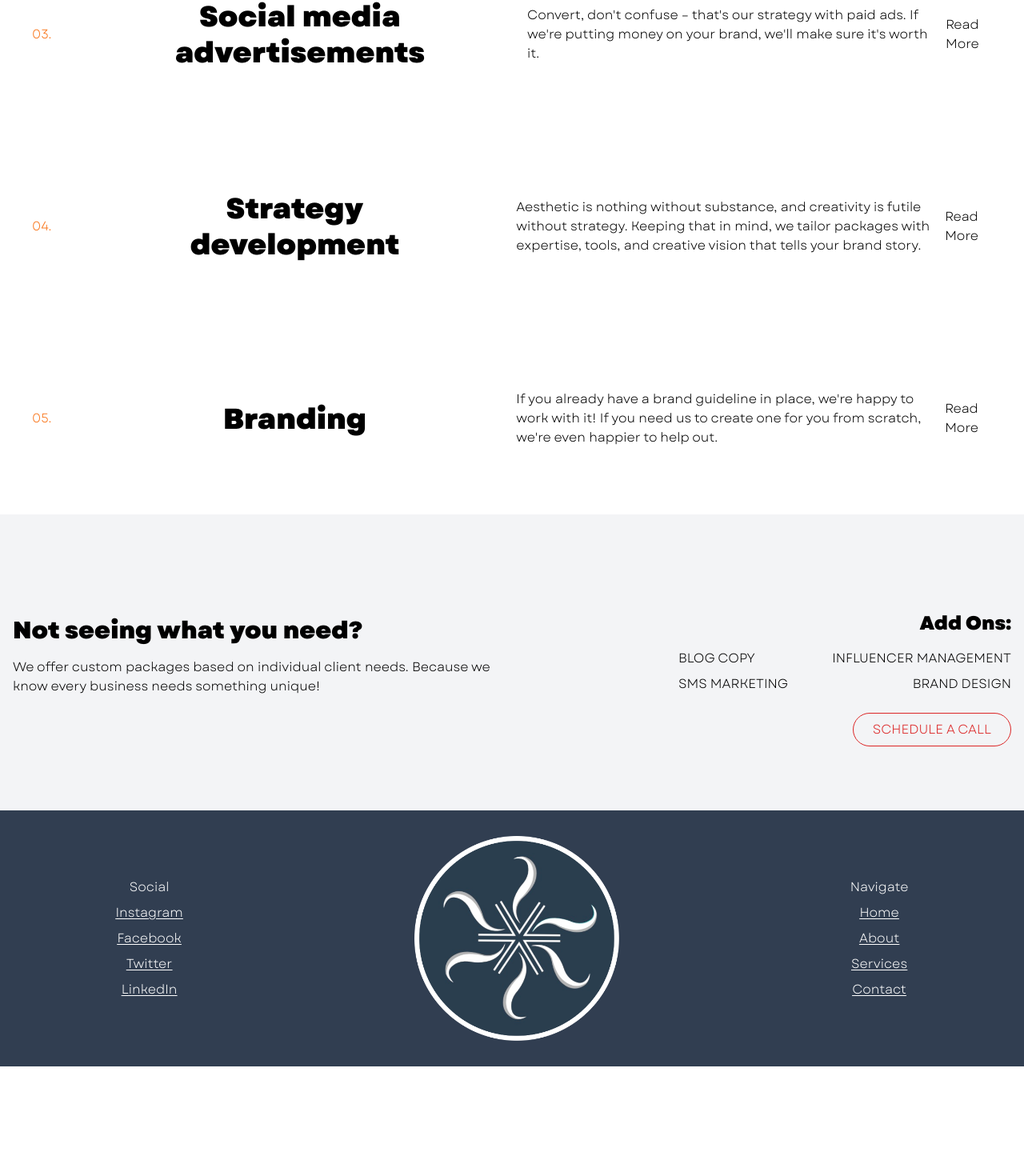
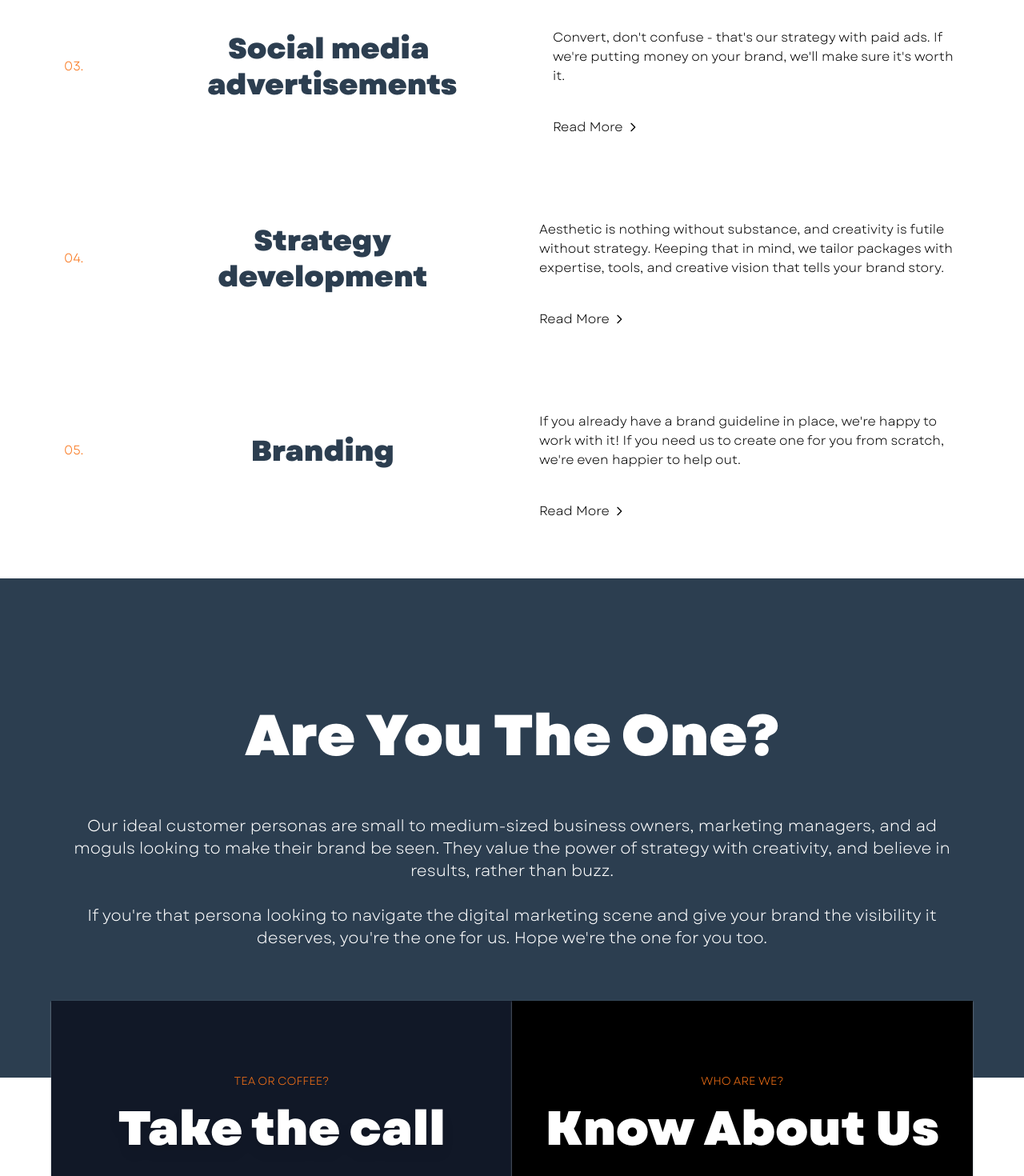
Before and after one commit to AESiR-0/the-bright-layers, a Next.js app: page /services in a window 1280 px wide. Shown: the part 1269-2739 px from the top of the page at 80% size. Before the commit the page ends 2602 px from the top, so only its background shows below. Built offline with nearby package versions, Linux system fonts and the light colour scheme.

Commit message:
Refactor layout structure and enhance service components with new CTA section

```diff
--- a/app/layout.tsx
+++ b/app/layout.tsx
@@ -7,13 +7,14 @@ import Footer from "@/components/sections/Footer";
 
 
 const garet = localFont({
-  src:[
-   { path:'./fonts/Garet-Book.otf',
-    weight:'300',
- }   ,
+  src: [
     {
-  path:'./fonts/Garet-Heavy.otf',
-  weight:'600'
+      path: './fonts/Garet-Book.otf',
+      weight: '300',
+    },
+    {
+      path: './fonts/Garet-Heavy.otf',
+      weight: '600'
     }
   ]
 }
@@ -36,12 +37,8 @@ export default function RootLayout({
         <div className="overflow-x-hidden">
           {children}
         </div>
+        <Footer />
       </body>
-        <footer>
-        <Footer />
-        </footer>
-
-
     </html>
   );
 }
--- a/app/page.tsx
+++ b/app/page.tsx
@@ -7,13 +7,13 @@ import Blogs from "@/components/sections/Blogs";
 
 export default function Home() {
   return (
-    <>
+    <div>
       <Hero />
       <About />
       <AccordionMain />
       <CarouselSize />
       <Services />
       <Blogs />
-    </>
+    </div>
   );
 }
--- a/app/services/page.tsx
+++ b/app/services/page.tsx
@@ -1,15 +1,14 @@
 import React from 'react'
 import ServiceSection from '@/components/sections/service/Services'
-import ServiceCards from '@/components/sections/service/Card'
 import Hero from '@/components/sections/service/Hero'
+import CTA from '@/components/sections/service/CTA'
 
 export default function page() {
   return (
     <div className='w-full overflow-x-hidden '>
       <Hero />
       <ServiceSection />
-      <ServiceCards />
-
+      <CTA />
     </div>
   )
 }
--- a/components/Modal.tsx
+++ b/components/Modal.tsx
@@ -11,20 +11,39 @@ const Modal = ({ data, setHandler }: {
 
     return (
         <div>
-            <div className='fixed top-0 left-0 w-full h-full bg-gray-300 flex justify-center items-center'>
-                <div className='max-w-[460px] bg-white shadow-lg py-2 rounded-md'>
-                    <h2 className='text-sm font-medium text-gray-900 border-b border-gray-300 py-3 px-4 mb-4'>{data.title}</h2>
+            <div className='fixed z-50 top-0 left-0 w-full h-full bg-gray-300 flex justify-center items-center'>
+                <div className='max-w-[70vw] relative h-[60vh] bg-white shadow-lg px-16 py-7 rounded-md'>
+                    <h2 className='text-4xl  font-semibold text-center text-primary border-b border-gray-300 py-3 px-4 mb-4'>{data.title}</h2>
                     <div className='px-4 pb-4'>
-                        <p className='text-sm font-medium text-gray-700'>{data.content}</p>
+                        <p className='text-md font-medium text-primary'>{data.content}</p>
                     </div>
-                    <div className='border-t border-gray-300 flex justify-between items-center px-4 pt-2'>
-                        <div className='text-sm font-medium text-gray-700'>Example Content</div>
+                    <div className="py-2">
+                        {data.bullets.map((item, index) => (
+                            <>
+                                <li className="text-primary px-4  text-lg ">{item}</li>
+                            </>
+                        ))}
+                    </div>
+                    <div className=' absolute top-2 right-4 flex justify-between items-center px-4 pt-2'>
                         <button
                             type='button'
-                            className='h-8 px-2 text-sm rounded-md bg-gray-700 text-white'
+                            className='h-10 text-4xl px-3 rounded-md font-bold  text-secondary hover:text-orange-500 transition-all duration-200 ease-in-out hover:scale-90'
                             onClick={() => setHandler(false)}
                         >
-                            Close
+                            <svg
+                                xmlns="http://www.w3.org/2000/svg"
+                                fill="none"
+                                viewBox="0 0 24 24"
+                                strokeWidth={2}
+                                stroke="currentColor"
+                                className="w-8 h-8"
+                            >
+                                <path
+                                    strokeLinecap="round"
+                                    strokeLinejoin="round"
+                                    d="M6 18L18 6M6 6l12 12"
+                                />
+                            </svg>
                         </button>
                     </div>
                 </div>
@@ -40,7 +59,26 @@ export function ModalButton({ text, data, }: { text: string; data: obj; }) {
     }
     return (
         <>
-            <button onClick={() => handleModal}>{text}</button>
+            <button onClick={(e) => {
+                e.preventDefault;
+                handleModal();
+            }}>          <span className="flex items-center gap-1 hover:text-orange-500 hover:gap-2 transition-all">
+                    {text}
+                    <svg
+                        xmlns="http://www.w3.org/2000/svg"
+                        fill="none"
+                        viewBox="0 0 24 24"
+                        strokeWidth={2}
+                        stroke="currentColor"
+                        className="w-4 h-4"
+                    >
+                        <path
+                            strokeLinecap="round"
+                            strokeLinejoin="round"
+                            d="M9 5l7 7-7 7"
+                        />
+                    </svg>
+                </span></button>
             {openModal && (
                 <>
                     <Modal data={data} setHandler={setModal} key={data.title} />
--- a/components/sections/Footer.tsx
+++ b/components/sections/Footer.tsx
@@ -18,7 +18,7 @@ const navigation = [
 
 export default function Footer() {
   return (
-    <footer className="w-full h-80 bg-secondary items-center flex justify-around">
+    <div className="w-full h-80 bg-secondary items-center flex justify-around">
       <div className="list-none text-center">
         <li className="text-accent py-1">Social</li>
         {socialLinks.map((link, index) => (
@@ -44,6 +44,6 @@ export default function Footer() {
           </li>
         ))}
       </div>
-    </footer>
+    </div>
   );
 }
--- /dev/null
+++ b/components/sections/service/CTA.tsx
@@ -0,0 +1,41 @@
+'use client'
+import React, { useState } from 'react'
+import { Slide, Fade, Reveal } from "react-awesome-reveal";
+
+
+export default function CTA() {
+    const [hover1, setHover1] = useState(false)
+    const [hover, setHover] = useState(false)
+
+    return (
+        <div className="bg-primary flex flex-col items-center justify-center h-full w-full">
+            <div className='flex gap-16 text-center  py-40 px-20  container text-accent flex-col'>
+                <Slide direction='up' triggerOnce>
+                    <h1 className="text-7xl  font-bold">Are You The One? </h1>
+                </Slide>
+
+                <Fade triggerOnce>
+                    <p className="text-xl">Our ideal customer personas are small to medium-sized business owners, marketing managers, and ad moguls looking to make their brand be seen. They value the power of strategy with creativity, and believe in results, rather than buzz.
+                        <br />
+                        <br />
+                        If you're that persona looking to navigate the digital marketing scene and give your brand the visibility it deserves, you're the one for us.
+                        Hope we're the one for you too.
+                    </p>
+                </Fade>
+            </div>
+            <div className="h-[35vh] flex justify-center bg-accent w-full">
+                <div className="  -mt-24 flex w-[90vw] h-full">
+                    <div onMouseEnter={() => setHover(true)} onMouseLeave={() => setHover(false)} className="bg-gray-900 text-accent hover:bg-orange-500 shadow-sm justify-center items-center duration-300 gap-5 hover:shadow-xl shadow-gray-400 hover:scale-[1.01] duration-500 flex flex-col    ease-in transition-all w-1/2">
+                        <h6 className={`text-sm  ${hover ? 'text-black' : 'text-orange-500'} text-center uppercase`}>tea or coffee?</h6>
+                        <h1 className="text-6xl drop-shadow-lg font-bold text-center">Take the call</h1>
+                    </div>
+                    <div onMouseEnter={() => setHover1(true)} onMouseLeave={() => setHover1(false)} className="w-1/2 bg-black text-accent hover:bg-orange-500 shadow-sm justify-center items-center duration-300 gap-5 hover:shadow-xl shadow-gray-400 hover:scale-[1.01] duration-500 flex flex-col     ease-in transition-all">
+                        <h6 className={`text-sm  ${hover1 ? 'text-black' : 'text-orange-500'} text-center uppercase`}>Who are we?</h6>
+                        <h1 className="text-6xl drop-shadow-lg font-bold text-center">Know About Us</h1>
+
+                    </div>
+                </div>
+            </div >
+        </div >
+    )
+}
--- a/components/sections/service/Card.tsx
+++ /dev/null
@@ -1,34 +0,0 @@
-import React from 'react';
-
-const ServiceCards: React.FC = () => {
-  return (
-    <section className="bg-gray-100 py-20">
-      <div className="container mx-auto px-4 flex flex-col md:flex-row justify-between items-center">
-        <div className="md:w-1/2 text-center md:text-left mb-8 md:mb-0">
-          <h2 className="text-3xl font-bold mb-4">Not seeing what you need?</h2>
-          <p className="mb-4">
-            We offer custom packages based on individual client needs. Because we know every business needs something unique!
-          </p>
-        </div>
-        <div className="md:w-1/3 mt-10 text-center md:text-right">
-          <h3 className="text-2xl font-semibold mb-4">Add Ons:</h3>
-          <ul className="space-y-2">
-            <div className="flex justify-between">
-            <li>BLOG COPY</li>
-            <li>INFLUENCER MANAGEMENT</li>
-            </div>
-            <div className="flex justify-between">
-            <li>SMS MARKETING</li>
-            <li className='text-left'> BRAND DESIGN</li>
-            </div>
-          </ul>
-          <button className="mt-6 border border-red-600 text-red-600 py-2 px-6 rounded-full hover:bg-red-600 hover:text-white transition duration-300">
-            SCHEDULE A CALL
-          </button>
-        </div>
-      </div>
-    </section>
-  );
-};
-
-export default ServiceCards;
--- a/components/sections/service/Services.tsx
+++ b/components/sections/service/Services.tsx
@@ -1,6 +1,7 @@
+'use client'
 import { ModalButton } from "@/components/Modal";
-import { title } from "process";
 import React from "react";
+import { Slide, Fade, Reveal } from "react-awesome-reveal";
 
 const ServicesData = [
   {
@@ -36,7 +37,7 @@ const ServicesData = [
   {
     number: "03.",
     title: "Social media advertisements",
-    content: `Convert, don't confuse – that's our strategy with paid ads. If we're putting money on your brand, we'll make sure it's worth it.
+    content: `Convert, don't confuse - that's our strategy with paid ads. If we're putting money on your brand, we'll make sure it's worth it.
 `, items: ["Meta ads",
       "Budget optimisation",
       "Campaign execution",
@@ -66,18 +67,35 @@ const ServicesData = [
 
 const ServicesSection: React.FC = () => {
   return (
-    <div className="flex-col flex  w-screen">
+    <div className="flex-col flex py-10  w-screen">
       {ServicesData.map((service) => (
-        <>
-          <div className="flex items-center  h-[30vh] w-full px-10 ">
-            <div className="text-orange-500 w-[5%] ">{service.number}</div>
-            <div className="text-4xl text-center leading-tight w-1/2 px-32  font-bold">
-              {service.title}
+        <div>
+          <div className="flex items-center  h-[30vh] w-full px-20 ">
+            <div className="text-orange-500 w-[5%] ">
+              <Fade triggerOnce>
+                {service.number}</Fade></div>
+            <div className="text-4xl text-primary text-center leading-tight w-1/2 px-32  font-bold">
+              <Slide direction="up" triggerOnce>
+
+                {service.title}
+              </Slide>
             </div>
-            <div className="w-1/2">{service.content}</div>
-            <div className=""><ModalButton text="Read More" data={{ title: service.title, bullets: service.items, content: service.content }} key={service.number} /></div>
+            <div className="w-1/2  flex text-left flex-col ">
+              <Fade triggerOnce cascade>
+                <p className="my-10">
+                  {service.content}
+                </p>
+
+
+              </Fade>
+              <div className="">
+                <ModalButton text="Read More" data={{ title: service.title, bullets: service.items, content: service.content }} key={service.number} />
+              </div>
+
+
+            </div>
           </div>
-        </>
+        </div>
       ))}
     </div>
   );
--- a/package.json
+++ b/package.json
@@ -9,6 +9,7 @@
     "lint": "next lint"
   },
   "dependencies": {
+    "@emotion/react": "^11.13.3",
     "@radix-ui/react-accordion": "^1.2.0",
     "@radix-ui/react-slot": "^1.1.0",
     "axios": "^1.7.5",
@@ -20,6 +21,7 @@
     "next": "14.2.5",
     "novel": "^0.1.22",
     "react": "^18",
+    "react-awesome-reveal": "^4.2.14",
     "react-dom": "^18",
     "sharp": "^0.33.5",
     "tailwind-merge": "^2.4.0",
```
Also changed, not shown: components/sections/service/Hero.tsx (+6 -4 lines), 1 other file (tests, documents, lock files or other folders). Lines whose indentation alone changed are shown as unchanged.
